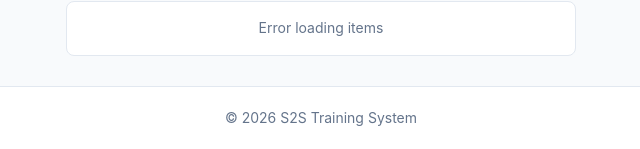
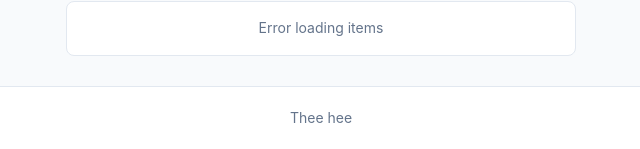
Before and after one commit to m4iple/S2S, a Flask app: page /editor in a window 1280 px wide. Shown: the part 878-1027 px from the top of the page, without its empty margins (319-959 px from the left). Run offline with Flask 3, Linux system fonts and the light colour scheme; data that the repository does not hold is empty.

Commit message:
chore: removed stupid ai stuff

```diff
--- a/training/www/templates/editor.html
+++ b/training/www/templates/editor.html
@@ -64,7 +64,7 @@
         </main>
 
         <footer>
-            <p>&copy; 2026 S2S Training System</p>
+            <p>Thee hee</p>
         </footer>
     </div>
 
--- a/training/www/templates/index.html
+++ b/training/www/templates/index.html
@@ -80,7 +80,7 @@
         </main>
 
         <footer>
-            <p>&copy; 2026 S2S Training System</p>
+            <p>Thee hee</p>
         </footer>
     </div>
 
```
